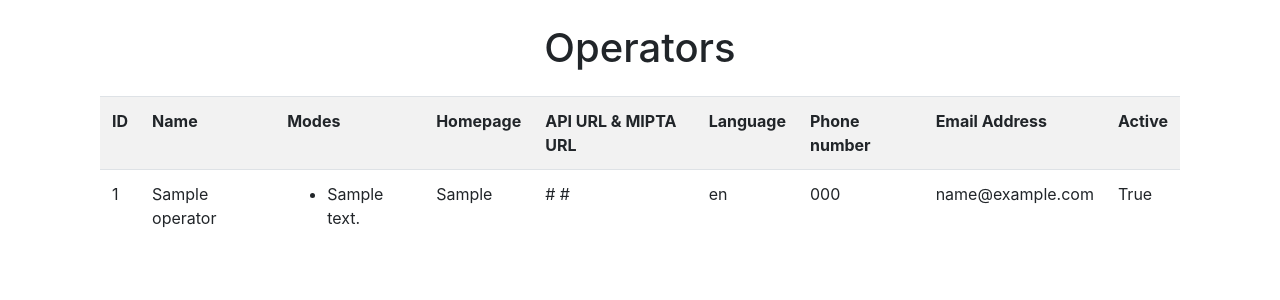
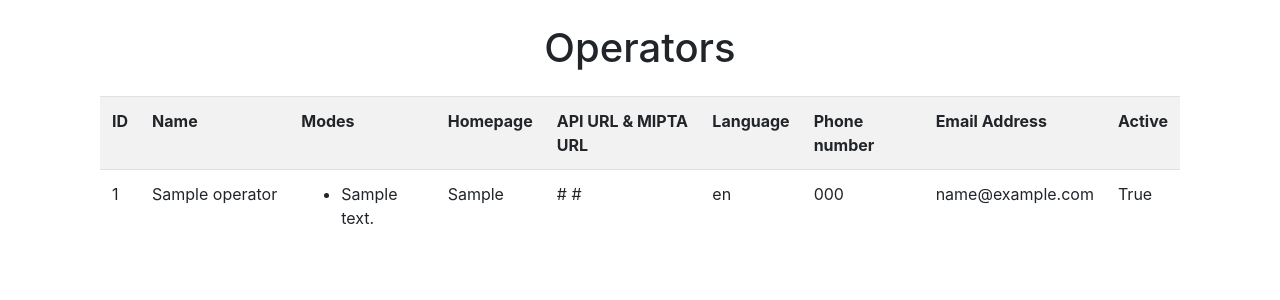
Before and after one commit to uofg-cs20/oti-operator, a Django app: page /operators/ in a window 1280 px wide. Shown: the part 56-356 px from the top of the page. Run offline with Django 3.2, Linux system fonts and the light colour scheme; a user stored in the database is signed in; tables that the repository leaves empty hold one stand-in row (values such as "Sample post").

Commit message:
Operator names no longer take a new line

```diff
--- a/Website/OperatorApp/templates/OperatorApp/operators.html
+++ b/Website/OperatorApp/templates/OperatorApp/operators.html
@@ -28,7 +28,7 @@
             {% for operator in operators %}
             <tr>
               <td>{{ operator.id }}</td>
-              <td>{{ operator.name }}</td>
+              <td style="white-space: nowrap;">{{ operator.name }}</td>
               <td>
                 <ul>
                   {% for mode in operator.modes.all %}
```
